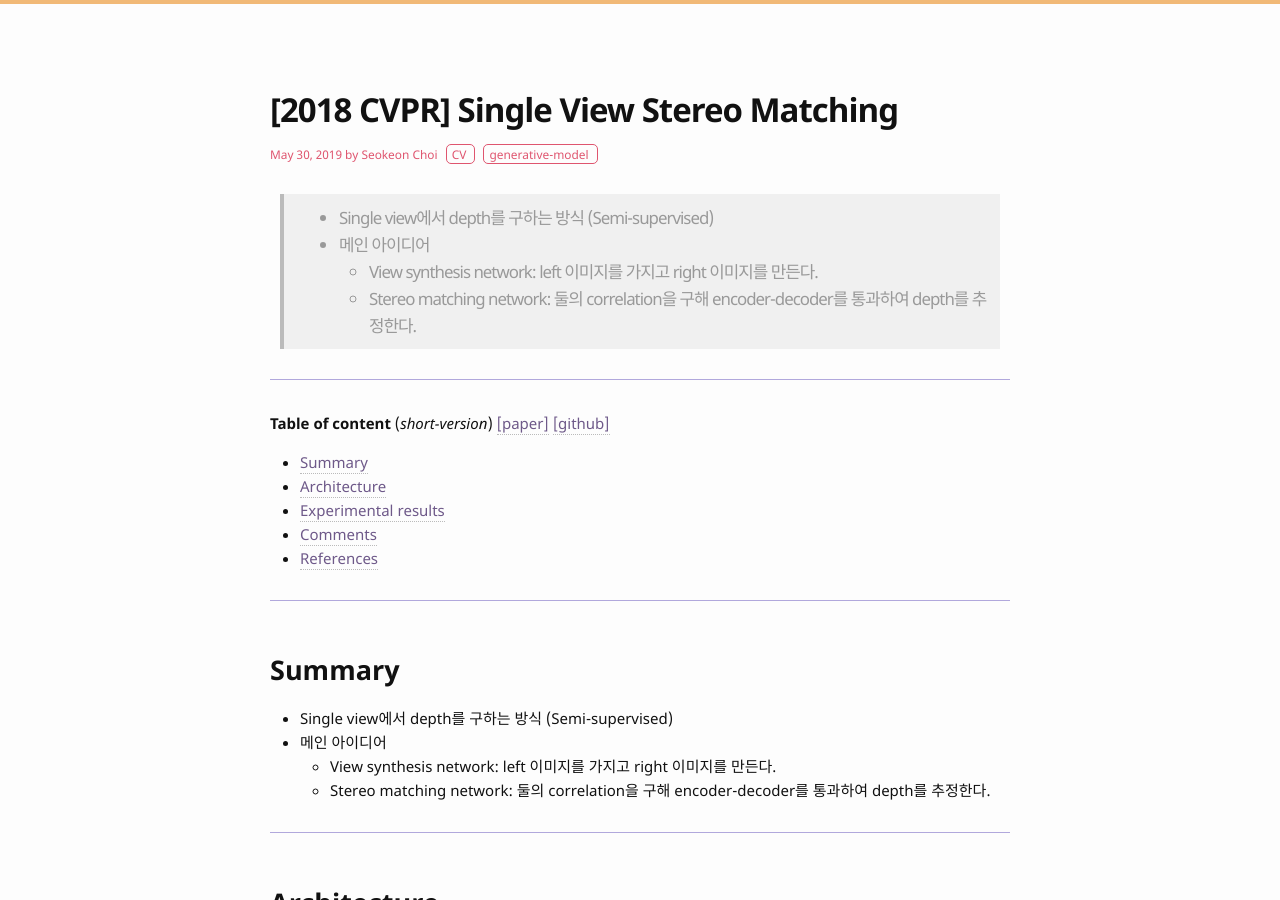
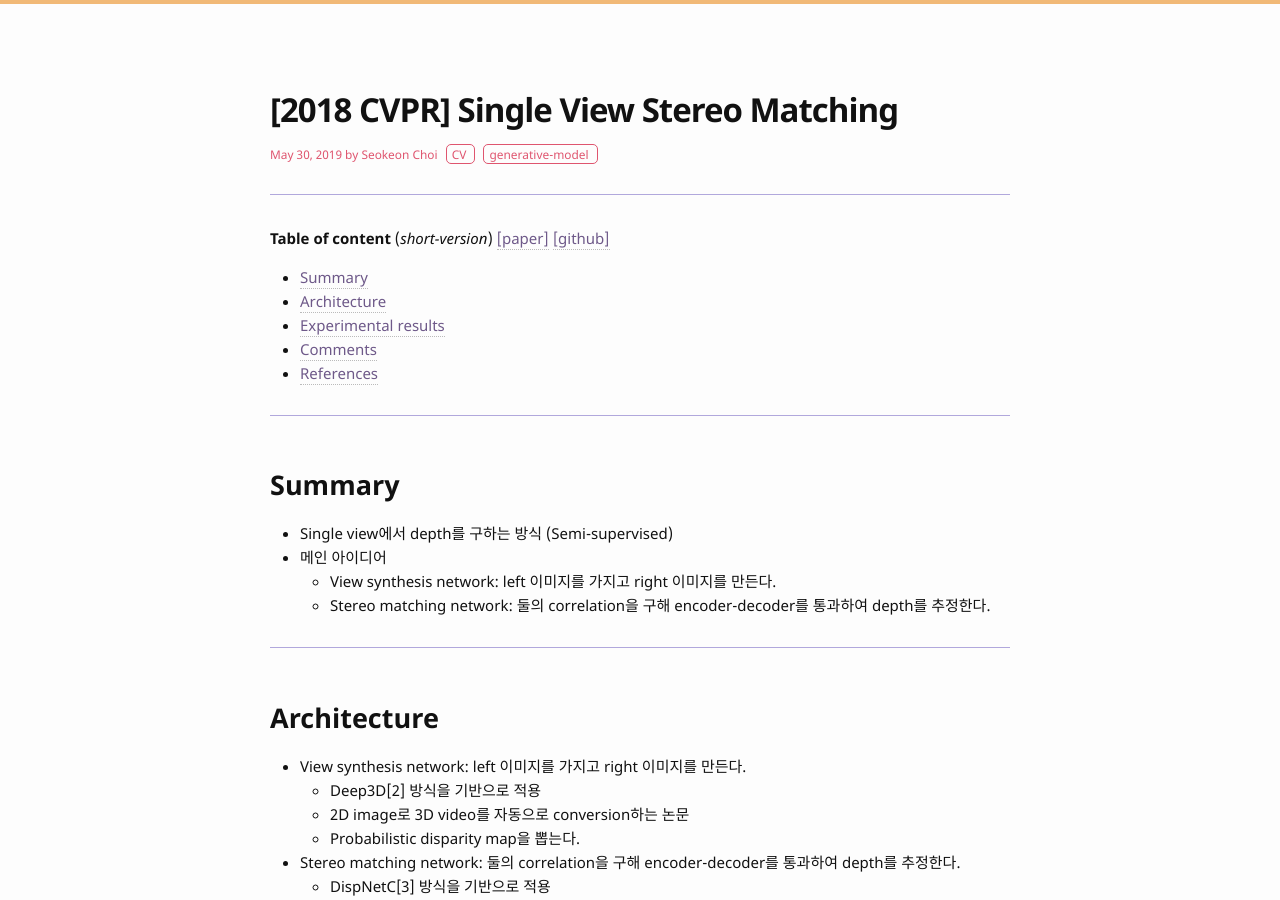
Before and after one commit to bismex/bismex.github.io, a Jekyll site: the page built from _posts/2019-05-30-SVSM.md, in a window 1280 px wide and 900 px high. Built offline with Jekyll 4.4.1, drawn with Linux system fonts in a browser that asks for light colours.

Commit message:
Update 2019-05-30-SVSM.md

```diff
--- a/_posts/2019-05-30-SVSM.md
+++ b/_posts/2019-05-30-SVSM.md
@@ -4,12 +4,6 @@ title: "[2018 CVPR] Single View Stereo Matching"
 date: 2019-05-30 14:30:00
 tags: CV generative-model
 ---
-
-
-> - Single view에서 depth를 구하는 방식 (Semi-supervised)
-> - 메인 아이디어
->   - View synthesis network: left 이미지를 가지고 right 이미지를 만든다.
->   - Stereo matching network: 둘의 correlation을 구해 encoder-decoder를 통과하여 depth를 추정한다.
 
 <!--more-->
 
```
